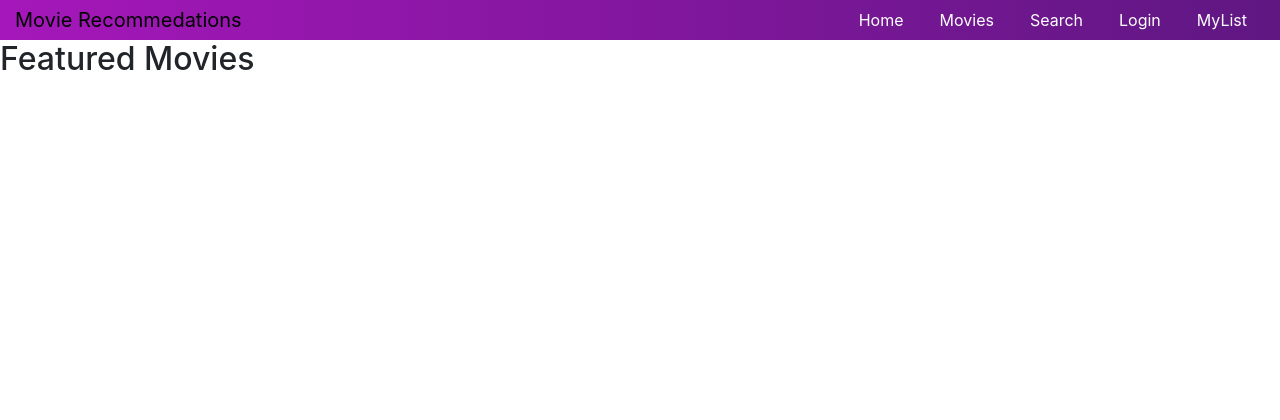
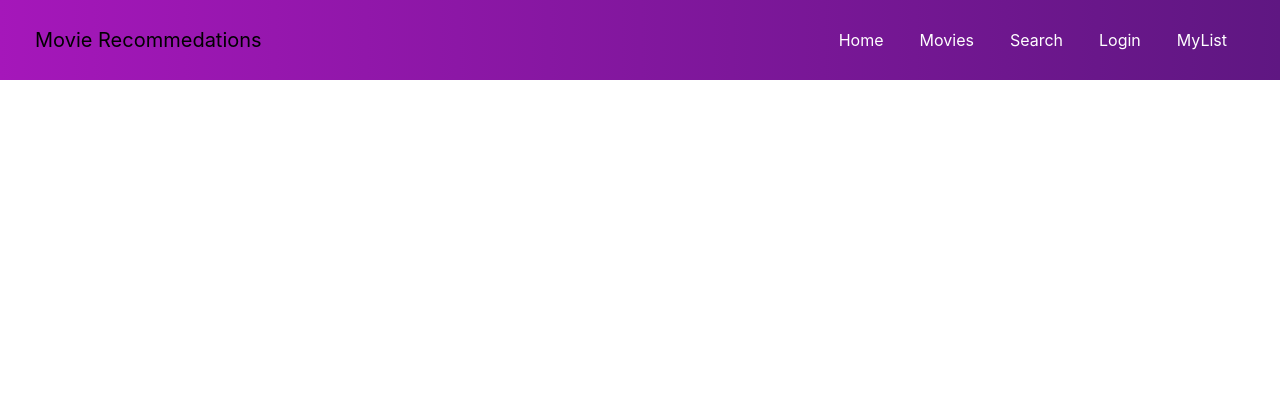
Before and after one commit to d-ravi-kumar19/Movie-Recommendation-system, a Django app: page /movies in a window 1280 px wide. Shown: the top 420 px of the page. Run offline with Django 5.2, Linux system fonts and the light colour scheme; data that the repository does not hold is empty; some libraries are stand-ins or nearby versions.

Commit message:
navbar height increased

```diff
--- a/recommend/static/css/base.css
+++ b/recommend/static/css/base.css
@@ -11,11 +11,13 @@ body {
     position: sticky;
     top: 0;
     z-index: 10;
+    height: 30px;
 }
 
 #header .navbar {
     background-image: linear-gradient(to right, #a517ba, #5f1782) !important;
-    padding: 0 !important;
+    padding: 30px !important;
+
 }
 
 
@@ -32,7 +34,7 @@ body {
 #header .navbar {
     background-image: -webkit-linear-gradient(to right, #a517ba, #5f1782);
     background-image: linear-gradient(to right, #a517ba, #5f1782);
-    padding: 0 !important;
+    padding: 20px !important;
 }
 
 #footer{
```
